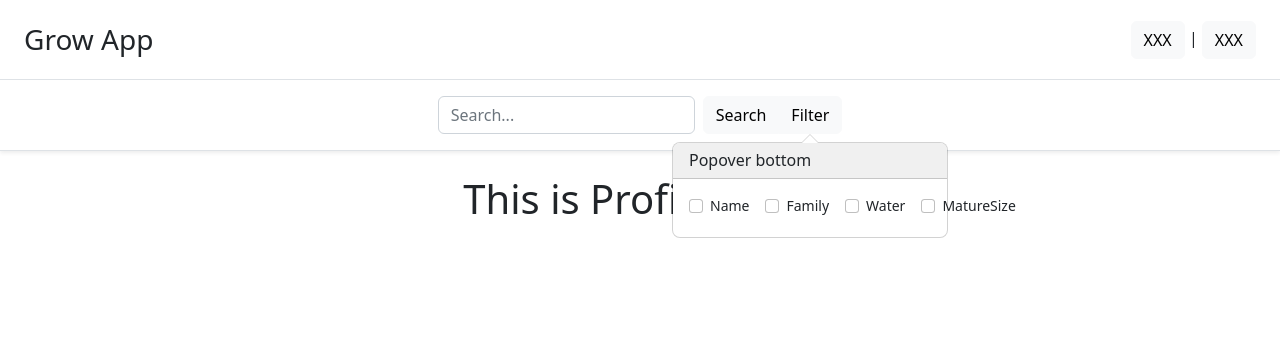
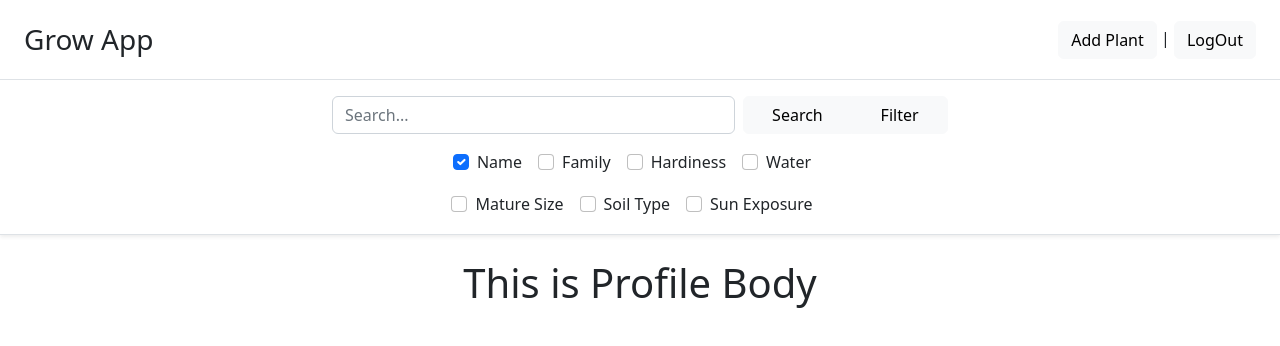
Before and after one commit to Shawn8z/React-plant-app, a React (Create React App) app: page / in a window 1280 px wide. Both pictures are taken after a click on the button "Filter". Shown: the top 346 px of the page. Built offline with nearby package versions, Linux system fonts and the light colour scheme.

Commit message:
search and filter styling finished

```diff
--- a/src/Components/navbars/profile-navbar.css
+++ /dev/null
@@ -1,3 +0,0 @@
-.tooltip {
-    width: 500px;
-}
--- a/src/Components/navbars/profile-navbar.js
+++ b/src/Components/navbars/profile-navbar.js
@@ -1,81 +1,127 @@
-import React, { useState, useRef } from 'react';
+// import React, { useState, useRef } from 'react';
 
 import Form from "react-bootstrap/Form";
-import Row from 'react-bootstrap/Row';
-import Col from 'react-bootstrap/Col';
+
 
 import Button from 'react-bootstrap/Button';
 import ButtonGroup from "react-bootstrap/ButtonGroup";
-import Overlay from 'react-bootstrap/Overlay';
-import Tooltip from 'react-bootstrap/Tooltip';
 
-import TooltipContent from '../tooltipContent';
-import Popover from 'react-bootstrap/Popover';
-import OverlayTrigger from 'react-bootstrap/OverlayTrigger';
+import Accordion from 'react-bootstrap/Accordion';
+import { useAccordionButton } from 'react-bootstrap/AccordionButton';
 
-const popover = (
-    <Popover id = "popover-basic">
-        <Popover.Header as="h3">Popover bottom</Popover.Header>
-        <Popover.Body>
-
-           <div className="d-flex ">
-
-                {["Name", "Family", "Water", "MatureSize"].map((item) => (
-                <div key={`inline-${item}`} >
-                    <Form.Check inline type="checkbox" label={item} id={`inline-${item}`} />
-                </div>
-            ))}
-           </div>
-
-        </Popover.Body>
-    </Popover>
+function CustomToggle({ children, eventKey }) {
+    const decoratedOnClick = useAccordionButton(eventKey, () =>
+        console.log("totally custom!"),
     );
 
+    return (
+        <Button
+            variant="light"
+            onClick={decoratedOnClick}
+        >
+            {children}
+        </Button>
+    )
+}
+
+
 function ProfileNavbar() {
-    const [showOption, setShowOption] = useState(false);
-    const target = useRef(null);
+
+
+
 
     return (
         <div>
-            <div className="navbar d-flex flex-md-row align-items-center p-3 px-md-4 bg-white border-bottom">
+            <div className="navbar d-flex flex-md-row p-3 px-md-4 bg-white border-bottom">
 
                 <h3 className="my-0 mr-md-auto font-weight-normal">Grow App</h3>
-                <nav className="my-2 my-sm-0 mr-md-3">
-                    <Button variant="light" >
-                        XXX
+                <nav className="my-2 my-sm-0 mr-md-3 ">
+                    <Button variant="light" ClassName="col-md-6" >
+                        Add Plant
                     </Button>
                     <span>  |  </span>
                     <Button variant="light" >
-                        XXX
+                        LogOut
                     </Button>
                 </nav>
 
 
             </div>
-            <div className="search-bar d-flex justify-content-center p-3 mb-4 px-md-4 bg-white border-bottom shadow-sm">
 
-                    <Form className="d-flex">
+            <div className="search-bar d-flex flex-row p-3 mb-4 px-md-4 bg-white border-bottom shadow-sm">
+
+                    <Accordion defaultActiveKey="0" className="col-md-6 mx-auto">
+                        <Form className="align-items-center">
+                            <div className="search-bar d-flex flex-row mx-auto">
                                 <Form.Control
                                     type="search"
                                     placeholder="Search..."
                                     className="me-2"
                                 />
-                        <ButtonGroup>
+
+                                <ButtonGroup className="col-4">
                                     <Button variant="light" type="submit">Search</Button>
-                            <OverlayTrigger trigger="click" placement="bottom" overlay={popover}>
-                                <Button variant="light"
-                                        type="button"
-                                        ref={target}
-                                        onClick={()=>{setShowOption(!showOption)}}
-                                >
-                                        Filter
-                                </Button>
-                            </OverlayTrigger>
+                                    <CustomToggle eventKey="1">Filter</CustomToggle>
                                 </ButtonGroup>
+                            </div>
+
+                            <Accordion.Collapse eventKey="1">
+                                <div className="d-flex flex-row justify-content-center mx-auto mt-3">
+                                    {[
+                                        "Name",
+                                        "Family",
+                                        "Hardiness",
+                                        "Water"
+                                    ].map( (item) => (
+                                        item === "Name" ?
+                                        <div key={`${item} checkbox`}>
+                                            <Form.Check
+                                                inline
+                                                label={item}
+                                                type="checkbox"
+                                                name={item}
+                                                checked
+                                            />
+                                        </div>
+                                        :
+                                        <div key={`${item} checkbox`}>
+                                            <Form.Check
+                                                inline
+                                                label={item}
+                                                type="checkbox"
+                                                name={item}
+                                            />
+                                        </div>
+                                        ))}
+                                </div>
+                            </Accordion.Collapse>
+                            <Accordion.Collapse eventKey="1">
+                                <div className="d-flex flex-row justify-content-center mx-auto mt-3">
+                                    {[
+                                        "Mature Size",
+                                        "Soil Type",
+                                        "Sun Exposure",
+                                    ].map( (item) => (
+                                        <div key={`${item} checkbox`}>
+                                            <Form.Check
+                                                inline
+                                                label={item}
+                                                type="checkbox"
+                                                name={item}
+                                            />
+                                        </div>
+                                    ))}
+                                </div>
+                            </Accordion.Collapse>
 
                         </Form>
+                    </Accordion>
+
             </div>
+
         </div>
+
+
 
     )
 }
```
Lines whose indentation alone changed are shown as unchanged.
